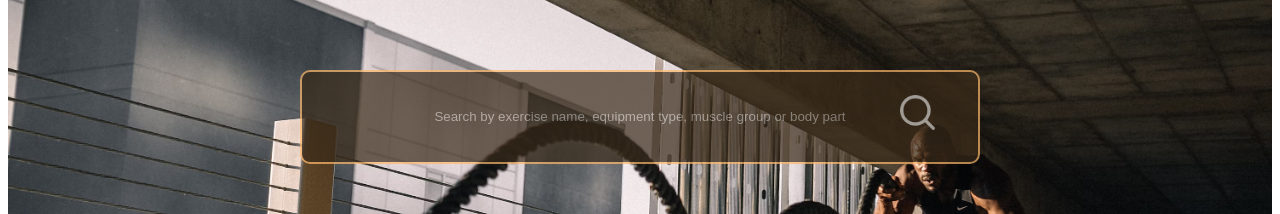
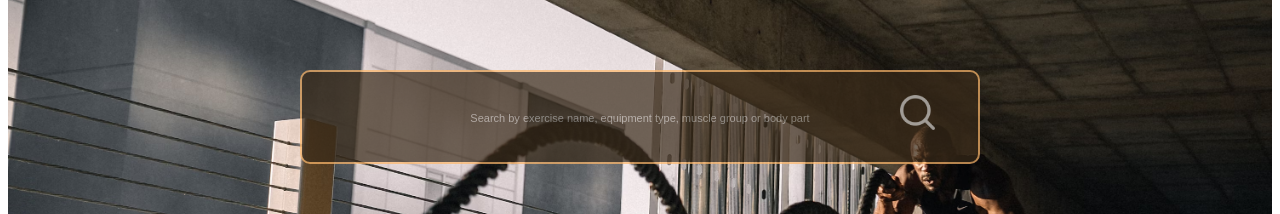
Before and after one commit to Shelton-B/final-project, a React (Vite) app: page / in a window 1280 px wide. Shown: the part 204-418 px from the top of the page. Built offline with nearby package versions, Linux system fonts and the light colour scheme.

Commit message:
update searchbar

```diff
--- a/src/components/Main/SearchMenu/SearchMenu.css
+++ b/src/components/Main/SearchMenu/SearchMenu.css
@@ -19,6 +19,12 @@
   border-color: #ffb96c;
   color: white;
   padding: 5px;
+  font-size: 18px;
+}
+
+.searchbar::placeholder {
+  font-size: 11px;
+  text-overflow: ellipsis;
 }
 
 .search__icon {
```
